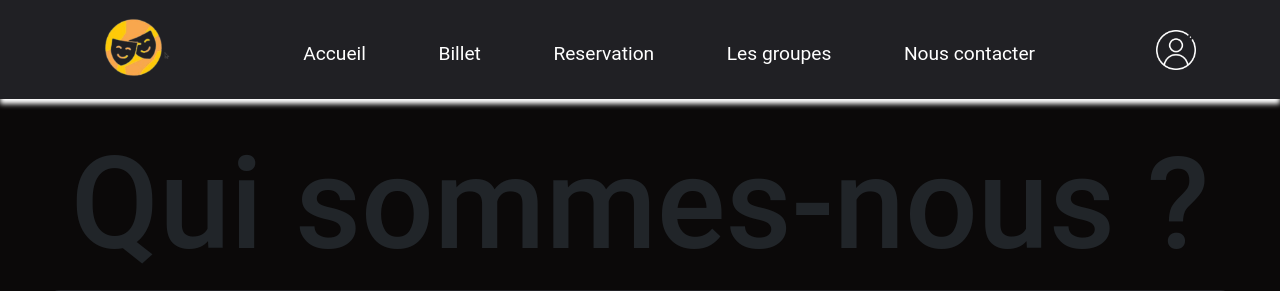
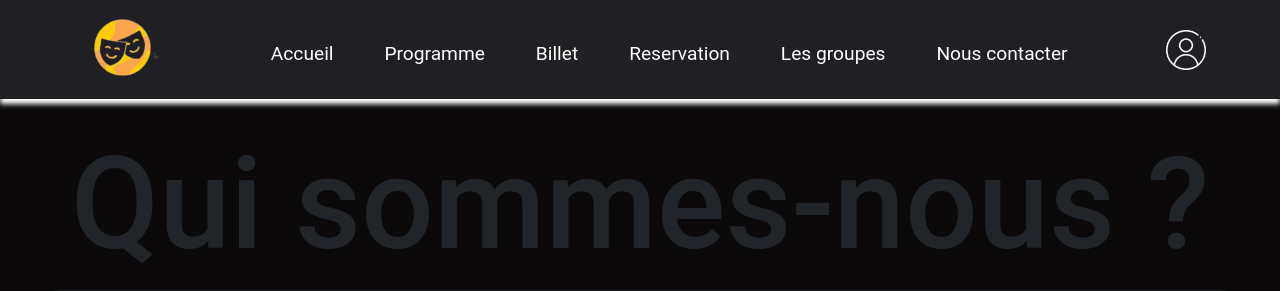
Before and after one commit to ThomasRABILLON/FestIUTO, a Flask app: page /contact in a window 1280 px wide. Shown: the top 291 px of the page. Run offline with Flask 3, Linux system fonts and the light colour scheme; parts of the project's set-up code (start-up, migrations or seed data) failed here and were passed over; some libraries are stand-ins or nearby versions.

Commit message:
ajout lien dans nav

```diff
--- a/App/templates/base.html
+++ b/App/templates/base.html
@@ -26,6 +26,7 @@
               src="../static/images/logo.png" alt="logo"
               style="filter: invert(0);"></a></li>
         <li><a href="{{ url_for('home') }}">Accueil</a></li>
+        <li><a href="{{ url_for('programme') }}">Programme</a></li>
         <li><a href="{{ url_for('billet') }}">Billet</a></li>
         <li><a href="{{ url_for('reservation') }}">Reservation</a></li>
         <li><a href="{{ url_for('groupes') }}">Les groupes</a></li>
```
